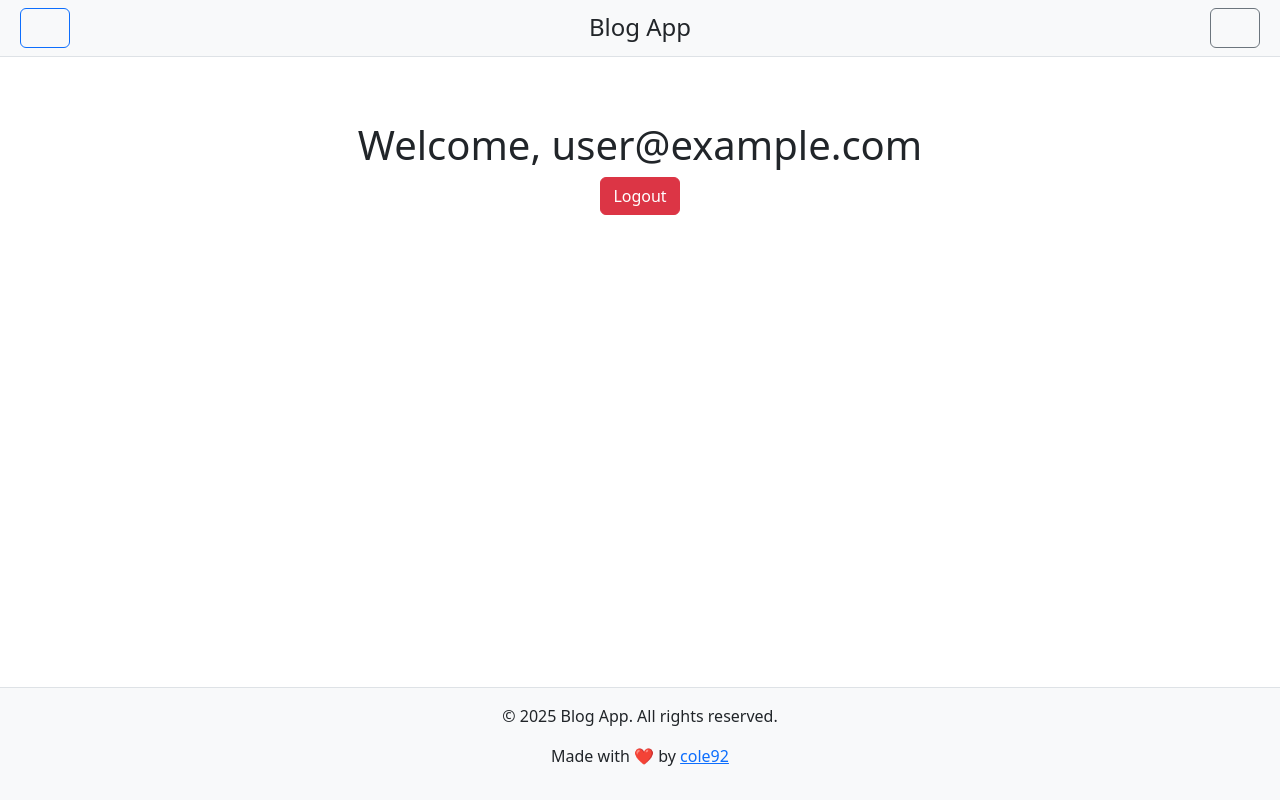
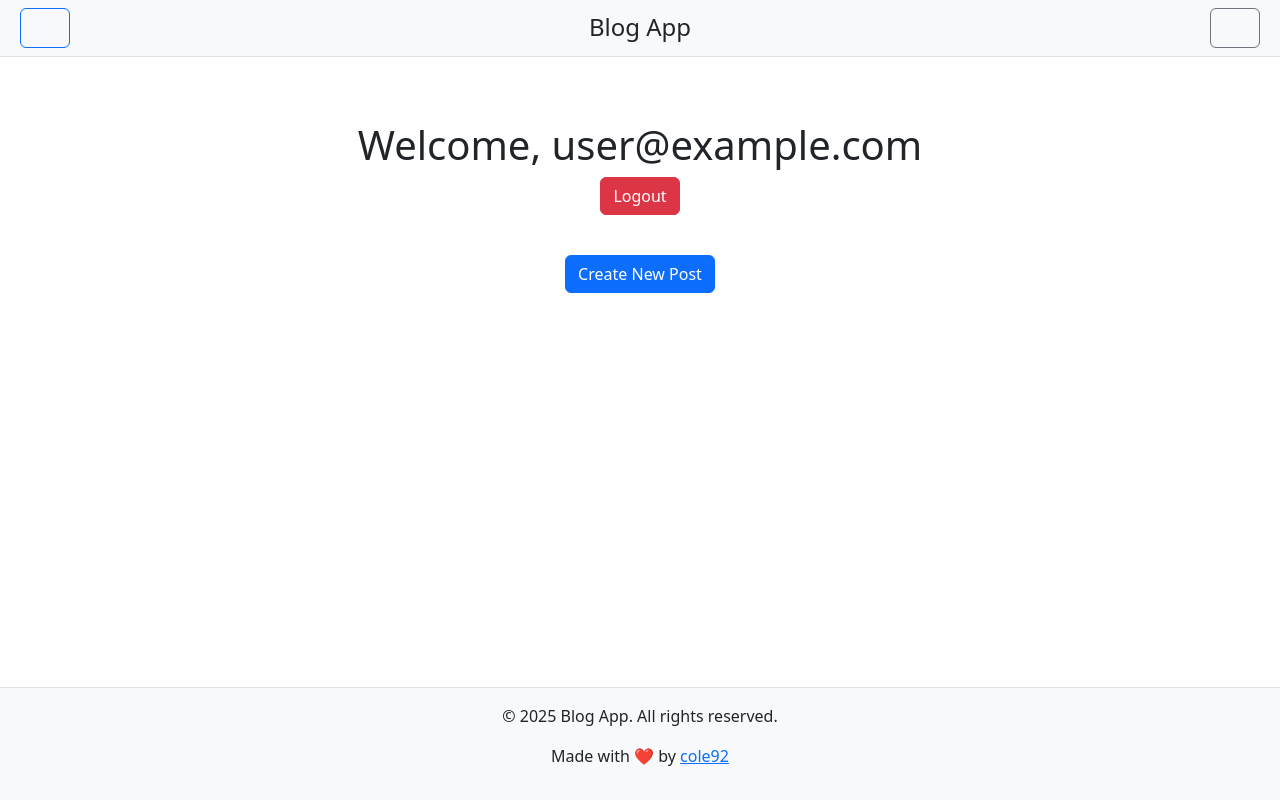
Before and after one commit to cole92/liferecompiled, a React (Vite) app: page /dashboard in a window 1280 px wide. Built offline with nearby package versions, Linux system fonts and the light colour scheme; no server answers; sample sign-in values are in the browser's storage.

Commit message:
Add "Create Post" functionality with protected routing

```diff
--- a/src/App.jsx
+++ b/src/App.jsx
@@ -7,6 +7,7 @@ import Login from "./pages/Login";
 import Register from "./pages/Register";
 import Dashboard from "./pages/Dashboard";
 import Profile from "./pages/Profile";
+import CreatePost from "./pages/CreatePost";
 import { ToastContainer } from "react-toastify";
 import "./App.css";
 
@@ -23,6 +24,15 @@ function App() {
           element={
             <ProtectedRoute>
               <Dashboard />
+            </ProtectedRoute>
+          }
+        />
+        {/* Zasticena ruta */}
+        <Route
+          path="/dashboard/create-post"
+          element={
+            <ProtectedRoute>
+              <CreatePost />
             </ProtectedRoute>
           }
         />
--- /dev/null
+++ b/src/pages/CreatePost.jsx
@@ -0,0 +1,10 @@
+const CreatePost = () => {
+    return (
+      <div className="container mt-5">
+        <h1>Create a New Post</h1>
+        {/* Forma dolazi kasnije */}
+      </div>
+    );
+  };
+
+  export default CreatePost;
--- a/src/pages/Dashboard.jsx
+++ b/src/pages/Dashboard.jsx
@@ -1,18 +1,20 @@
 import { useContext } from "react";
 import { AuthContext } from "../context/AuthContext";
+import { useNavigate } from "react-router-dom";
 import Spinner from "../components/Spinner";
 
 // Dashboard komponenta za prikaz podataka korisnika
 const Dashboard = () => {
   // Preuzimamo stanja i metode iz AuthContext-a
   const { user, isLoggingOut, logout } = useContext(AuthContext);
+  const navigate = useNavigate();
 
   // Prikaz korisnickog interfejsa
   return (
     <div className="container mt-5">
-       {/* Prikaz email-a korisnika ili "Guest" ako nije pronadjen */}
+      {/* Prikaz email-a korisnika ili "Guest" ako nije pronadjen */}
       <h1>Welcome, {user ? user.email : "Guest"}</h1>
-       {/* Prikaz spinnera tokom logout procesa */}
+      {/* Prikaz spinnera tokom logout procesa */}
       {isLoggingOut ? (
         <Spinner message="Logging out..." />
       ) : (
@@ -21,6 +23,15 @@ const Dashboard = () => {
           Logout
         </button>
       )}
+      <div className="dashboard-actions mt-4">
+        {/* Dugme za kreiranje posta */}
+        <button
+          onClick={() => navigate("/dashboard/create-post")}
+          className="btn btn-primary mt-3"
+        >
+          Create New Post
+        </button>
+      </div>
     </div>
   );
 };
```
